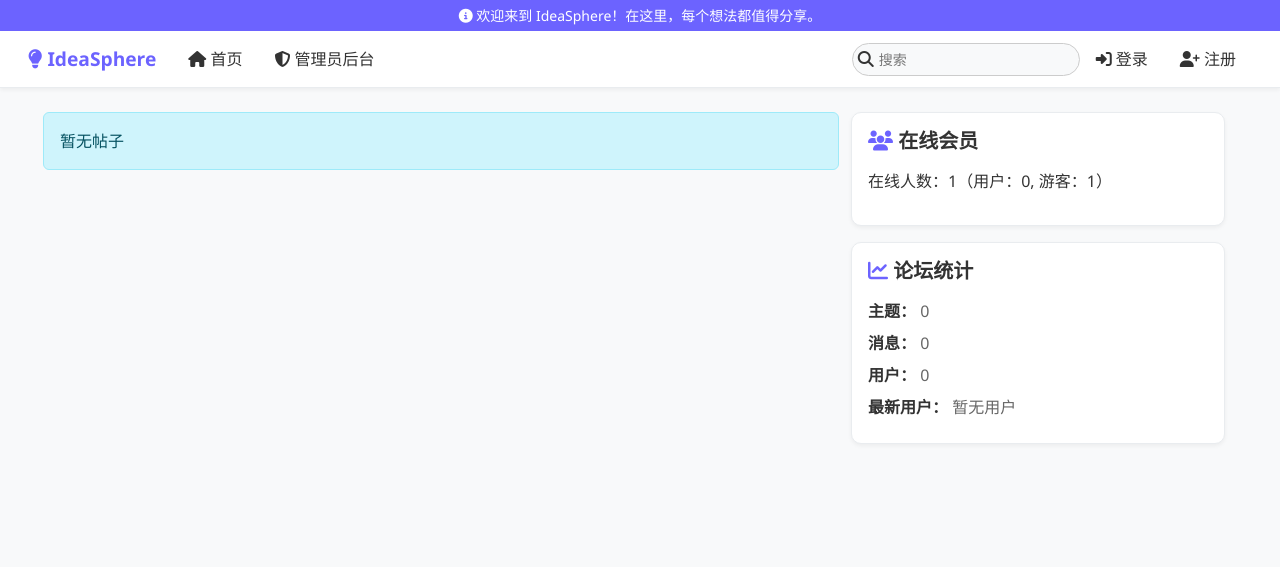
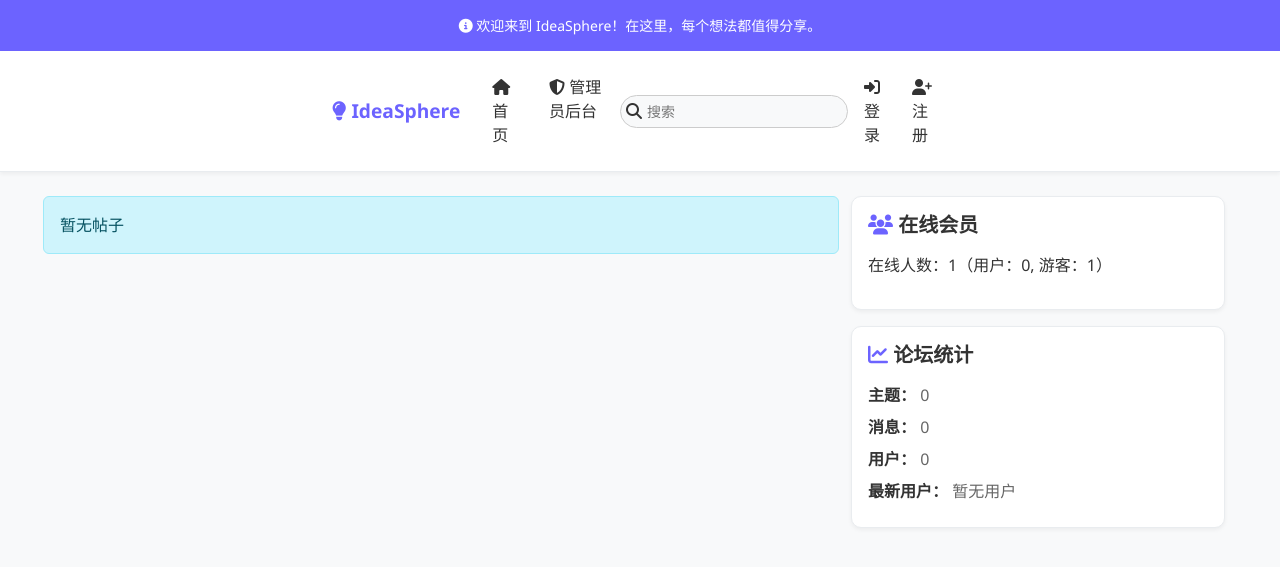
Before and after one commit to virgil698/IdeaSphere, a Flask app: page / in a window 1280 px wide. Shown: the top 567 px of the page. Run offline with Flask 3, Linux system fonts and the light colour scheme; the visitor is signed in with stand-in values (Sample User, id 1); parts of the project's set-up code (start-up, migrations or seed data) failed here and were passed over; some libraries are stand-ins or nearby versions.

Commit message:
优化：前端样式 + 新增依赖

```diff
--- a/requirements.txt
+++ b/requirements.txt
@@ -21,3 +21,4 @@ Levenshtein~=0.27.1
 python-Levenshtein~=0.27.1
 rapidfuzz~=3.12.2
 livereload~=2.7.1
+py-cpuinfo~=9.0.0
--- a/templates/base.html
+++ b/templates/base.html
@@ -7,9 +7,9 @@
     <title>IdeaSphere - 论坛程序</title>
     <link rel="shortcut icon" href="{{ url_for('static', filename='img/favicon.ico') }}" type="image/x-icon">
     <link rel="stylesheet" href="https://cdnjs.cloudflare.com/ajax/libs/font-awesome/6.4.0/css/all.min.css">
-    <link type="text/css" rel="stylesheet" href="{{ url_for('static', filename='css/bootstrap.min.css') }}" />
-    <link rel="stylesheet" type="text/css" href="{{ url_for('static', filename='css/styles.css') }}">
-    <link rel="stylesheet" type="text/css" href="{{ url_for('static', filename='css/load.css') }}">
+    <link rel="stylesheet" href="{{ url_for('static', filename='css/bootstrap.min.css') }}" />
+    <link rel="stylesheet" href="{{ url_for('static', filename='css/styles.css') }}">
+    <link rel="stylesheet" href="{{ url_for('static', filename='css/load.css') }}">
 </head>
 
 <body>
--- a/templates/static/css/styles.css
+++ b/templates/static/css/styles.css
@@ -11,7 +11,7 @@ body {
 .top-welcome {
     background-color: #6C63FF;
     color: white;
-    padding: 5px 20px;
+    padding: 15px 20px;
     text-align: center;
     font-size: 14px;
 }
@@ -20,7 +20,7 @@ body {
 .navbar {
     background-color: white;
     border-bottom: 1px solid #e9ecef;
-    padding: 0.5rem 1rem;
+    padding: 1rem 20rem;
     box-shadow: 0 2px 4px rgba(0, 0, 0, 0.05);
     width: 100%;
 }
```
